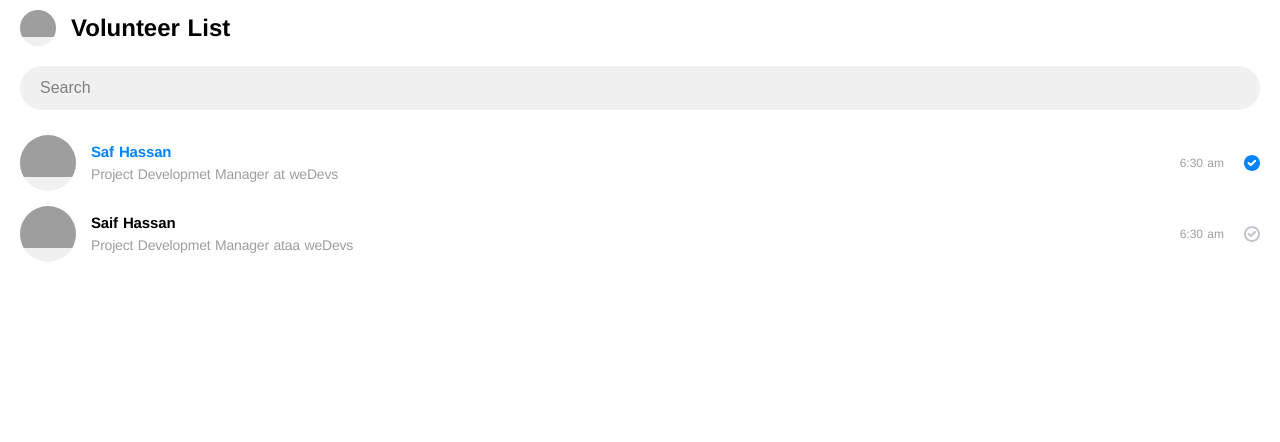
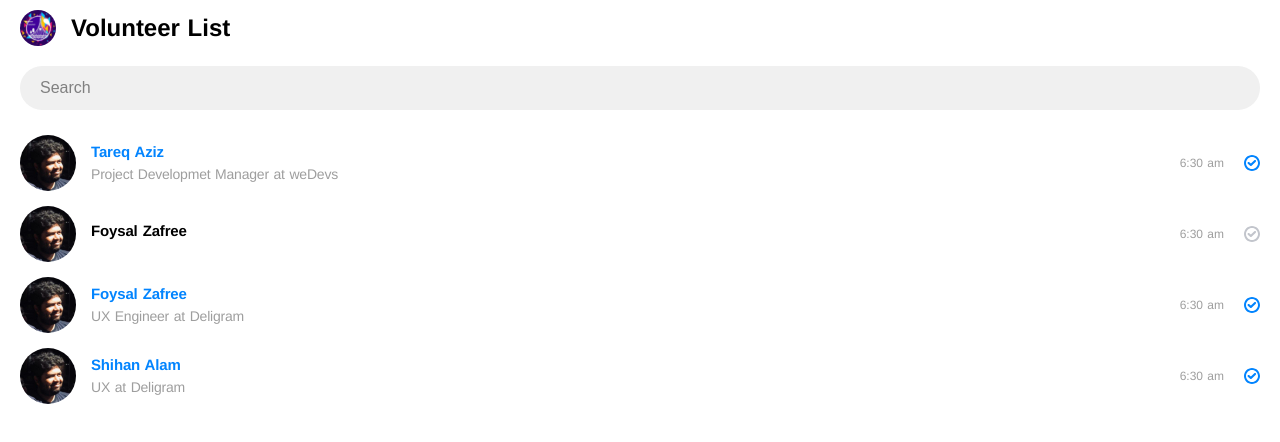
Before and after one commit to tareq89/wordcamp-dhaka-rollcall, a Nuxt app: page / in a window 1280 px wide. Shown: the top 442 px of the page. Built offline with nearby package versions, Linux system fonts and the light colour scheme; grey boxes are pictures that could not be loaded.

Commit message:
3rd commit

```diff
--- /dev/null
+++ b/components/ListItem.vue
@@ -0,0 +1,19 @@
+<template>
+  <div :class="['VolunteerList__item', {'VolunteerList__item--active': item.active}, {'VolunteerList__item--unknown': item.known}]">
+    <div class="VolunteerList__imageWrapper">
+      <img src="~/assets/images/Saif_Hassan.jpg" :alt="item.name">
+    </div>
+    <div class="VolunteerList__copy">
+      <a class="VolunteerList__name" :href="`tel:+${item.phoneNumber}`">{{ item.name }}</a>
+      <div class="VolunteerList__bio">{{ item.bio }}</div>
+      <div class="VolunteerList__reporting">6:30 am</div>
+    </div>
+    <div class="VolunteerList__status"></div>
+  </div>
+</template>
+
+<script>
+export default {
+  props: ['item']
+}
+</script>
--- a/layouts/default.vue
+++ b/layouts/default.vue
@@ -1,44 +1,5 @@
 <template>
-  <div>
-    <!-- <nuxt /> -->
-      <div class="App">
-        <header class="App__header">
-          <div class="Logo">
-            <img src="assets/images/logo.jpg" alt="Logo">
-          </div>
-          <div class="Heading">Volunteer List</div>
-        </header>
-        <main class="App__main">
-          <div class="Search">
-              <input class="Search__input" placeholder="Search" type="text">
-          </div>
-          <div class="VolunteerList" id="VolunteerList">
-            <div class="VolunteerList__item VolunteerList__item--active">
-              <div class="VolunteerList__imageWrapper">
-                <img src="assets/images/Saif_Hassan.jpg" alt="Saif Hassan">
-              </div>
-              <div class="VolunteerList__copy">
-                <a class="VolunteerList__name" href="tel:+8801771443388">Saf Hassan</a>
-                <div class="VolunteerList__bio">Project Developmet Manager at weDevs</div>
-                <div class="VolunteerList__reporting">6:30 am</div>
-              </div>
-              <div class="VolunteerList__status"></div>
-            </div>
-            <div class="VolunteerList__item VolunteerList__item--unknown VolunteerList__item--active--">
-              <div class="VolunteerList__imageWrapper">
-                <img src="assets/images/Saif_Hassan.jpg" alt="Saif Hassan">
-              </div>
-              <div class="VolunteerList__copy">
-                <a class="VolunteerList__name" href="tel:+8801771443388">Saif Hassan</a>
-                <div class="VolunteerList__bio">Project Developmet Manager ataa weDevs</div>
-                <div class="VolunteerList__reporting">6:30 am</div>
-              </div>
-              <div class="VolunteerList__status"></div>
-            </div>
-          </div>
-        </main>
-      </div>
-  </div>
+  <nuxt />
 </template>
 
 <style>
--- a/pages/index.vue
+++ b/pages/index.vue
@@ -1,72 +1,49 @@
 <template>
-  <div class="container">
-    <div>
-      <logo />
-      <h1 class="title">
-        wordcamp-rollcall
-      </h1>
-      <h2 class="subtitle">
-        My polished Nuxt.js project
-      </h2>
-      <div class="links">
-        <a
-          href="https://nuxtjs.org/"
-          target="_blank"
-          class="button--green"
-        >
-          Documentation
-        </a>
-        <a
-          href="https://github.com/nuxt/nuxt.js"
-          target="_blank"
-          class="button--grey"
-        >
-          GitHub
-        </a>
+  <div class="App">
+    <header class="App__header">
+      <div class="Logo">
+        <img src="~/assets/images/logo.jpg" alt="Logo">
       </div>
-    </div>
+      <div class="Heading">Volunteer List</div>
+    </header>
+    <main class="App__main">
+      <div class="Search">
+        <input class="Search__input" placeholder="Search" type="text" @input="updateSearchKey">
+      </div>
+      <div class="VolunteerList" id="VolunteerList">
+        <list-item div v-for="(item, key) of items" :key="key" :item="item"></list-item>
+      </div>
+    </main>
   </div>
 </template>
 
 <script>
 import Logo from '~/components/Logo.vue'
+import ListItem from '~/components/ListItem.vue'
+import items from '~/store/list.json'
+export default {
+  data () {
+    return {
+      searchKey: null
+    }
+  },
+  components: {
+    Logo,
+    ListItem
+  },
+  computed: {
+    items () {
+      if (this.searchKey) {
+        return items.filter(a => a.name.toLowerCase().includes(this.searchKey.toLowerCase()))
+      }
+      return items
+    }
+  },
+  methods: {
+    updateSearchKey ($event) {
+      this.searchKey = $event.target.value
 
-export default {
-  components: {
-    Logo
+    }
   }
 }
 </script>
-
-<style>
-.container {
-  margin: 0 auto;
-  min-height: 100vh;
-  display: flex;
-  justify-content: center;
-  align-items: center;
-  text-align: center;
-}
-
-.title {
-  font-family: 'Quicksand', 'Source Sans Pro', -apple-system, BlinkMacSystemFont,
-    'Segoe UI', Roboto, 'Helvetica Neue', Arial, sans-serif;
-  display: block;
-  font-weight: 300;
-  font-size: 100px;
-  color: #35495e;
-  letter-spacing: 1px;
-}
-
-.subtitle {
-  font-weight: 300;
-  font-size: 42px;
-  color: #526488;
-  word-spacing: 5px;
-  padding-bottom: 15px;
-}
-
-.links {
-  padding-top: 15px;
-}
-</style>
--- /dev/null
+++ b/store/list.json
@@ -0,0 +1,38 @@
+[
+  {
+    "name": "Tareq Aziz",
+    "bio": "Project Developmet Manager at weDevs",
+    "phoneNumber": "01771443388",
+    "image": "~/assets/images/Saif_Hassan.jpg",
+    "reportingTime": "",
+    "known": true,
+    "active": true
+  },
+  {
+    "name": "Foysal Zafree",
+    "bio": "",
+    "phoneNumber": "01771443388",
+    "image": "~/assets/images/Saif_Hassan.jpg",
+    "reportingTime": "6:30 am",
+    "known": true,
+    "active": false
+  },
+  {
+    "name": "Foysal Zafree",
+    "bio": "UX Engineer at Deligram",
+    "phoneNumber": "01771443388",
+    "image": "~/assets/images/Saif_Hassan.jpg",
+    "reportingTime": "6:30 am",
+    "known": true,
+    "active": true
+  },
+  {
+    "name": "Shihan Alam",
+    "bio": "UX at Deligram",
+    "phoneNumber": "01771443388",
+    "image": "~/assets/images/Saif_Hassan.jpg",
+    "reportingTime": "6:30 am",
+    "known": true,
+    "active": true
+  }
+]
```
Also changed, not shown: assets/images/Saif_Hassan.jpg (added), assets/images/logo.jpg (added).
